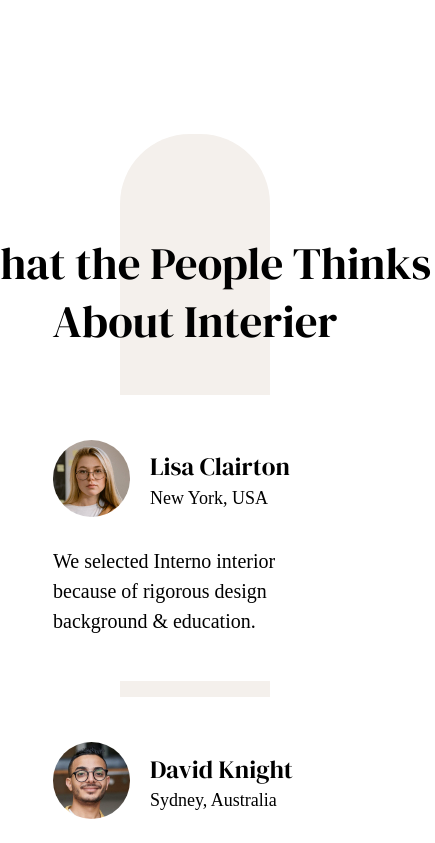
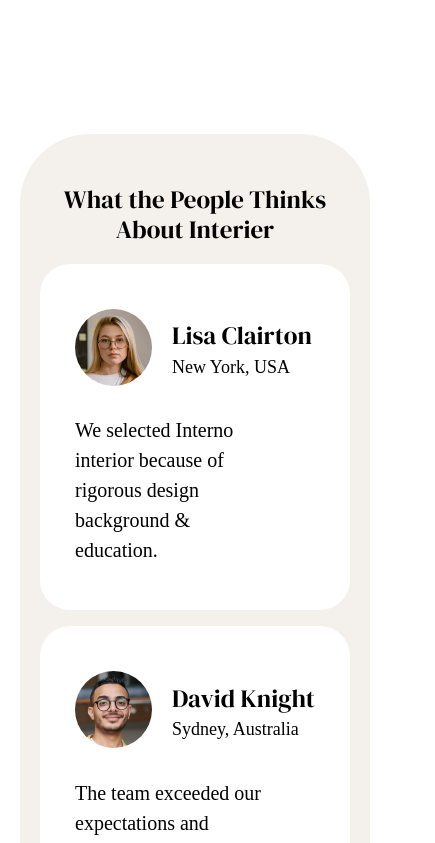
Before and after one commit to b-s-x/interior-landing, a React (Vite) app: page / in a window 390 px wide. Shown: the part 2060-2903 px from the top of the page, 435 px wide, since content can reach past the window. Built offline with nearby package versions, Linux system fonts and the light colour scheme; a web font is replaced by a local one.

Commit message:
src/pages/Home/components/ScreenPeopleAbout/PeopleAbout.module.scss: fix adaptive

```diff
--- a/src/pages/Home/components/ScreenPeopleAbout/PeopleAbout.module.scss
+++ b/src/pages/Home/components/ScreenPeopleAbout/PeopleAbout.module.scss
@@ -20,9 +20,31 @@
 }
 
 .cards {
-  display: flex;
-  justify-content: space-between;
-  flex-wrap: wrap;
+  display: grid;
+  grid-template-columns: repeat(auto-fit, minmax(300px, 1fr));
   gap: 16px;
   margin-top: 45px;
+  width: 100%;
 }
+
+@media (max-width: 766px) {
+  .container {
+    margin: 100px 20px;
+  }
+}
+
+@media (max-width: 572px) {
+  .container {
+    padding: 50px 20px;
+  }
+
+  .title {
+    font-size: 25px;
+    line-height: 30px;
+    width: 100%;
+  }
+
+  .cards {
+    margin-top: 20px;
+  }
+}
```
